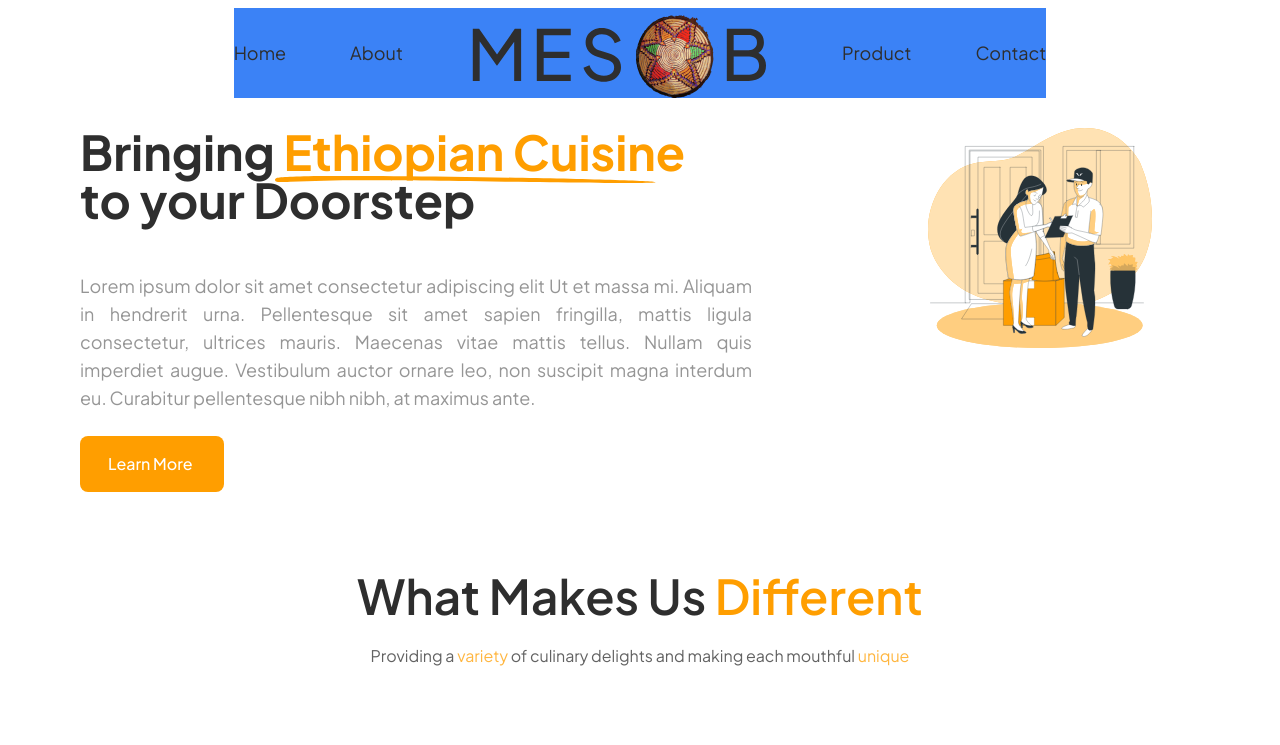
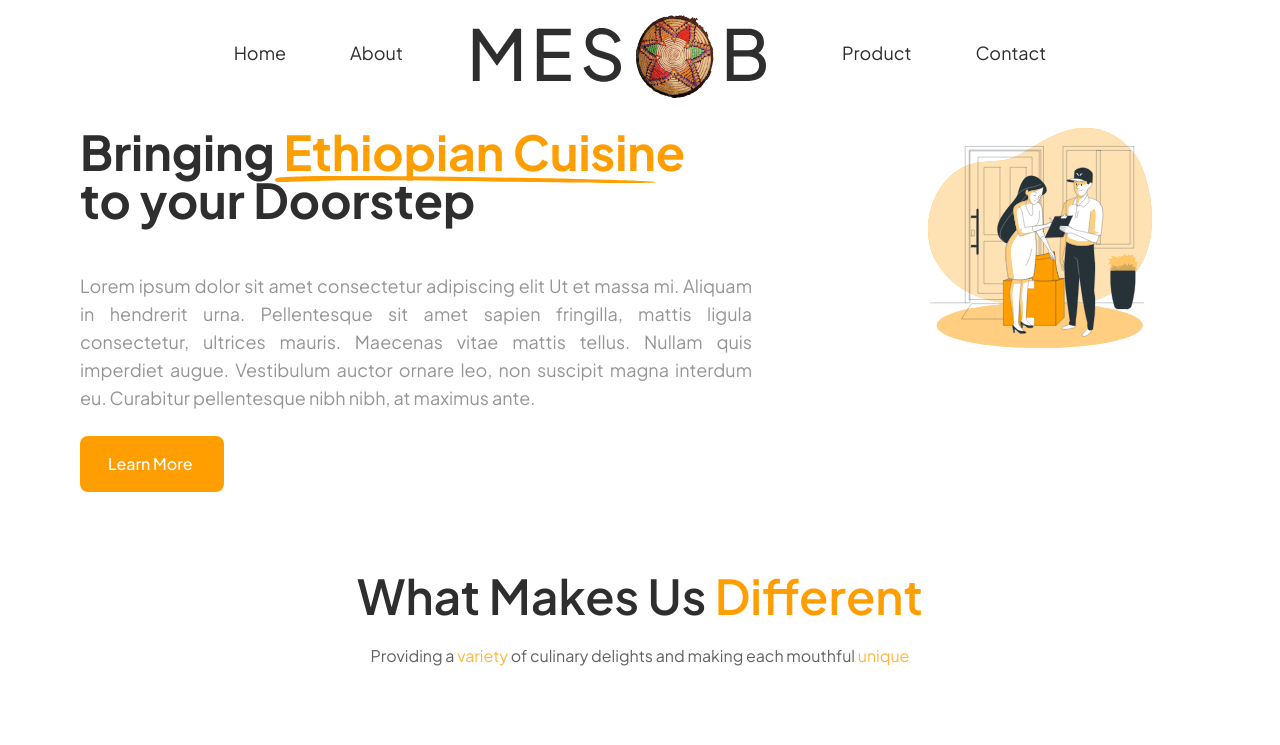
Before and after one commit to MohammedIbrahim8887/Mesob, a website: page index.html in a window 1280 px wide. Shown: the top 745 px of the page. Drawn offline with Linux system fonts and the light colour scheme.

Commit message:
Fixed navbar color

```diff
--- a/index.html
+++ b/index.html
@@ -13,7 +13,7 @@
     <div class="relative">
         <header class="flex py-2 fixed z-50 top-0 left-0 right-0 md:justify-center">
             <nav id="Navbar">
-                <ul class="max-md:hidden flex flex-row gap-16 justify-center transition ease-in delay-150 bg-blue-500">
+                <ul class="max-md:hidden flex flex-row gap-16 justify-center">
                     <li class="flex self-center text-lg"><a href="javascript: scrollToCTA()">Home</a></li>
                     <li class="flex self-center text-lg"><a href="javascript: scrollToAbout()">About</a></li>
                     <li class="flex self-center text-lg"><a href="javascript: scrollToCTA()"><img src="assets/Logo.svg"></a></li>
```
